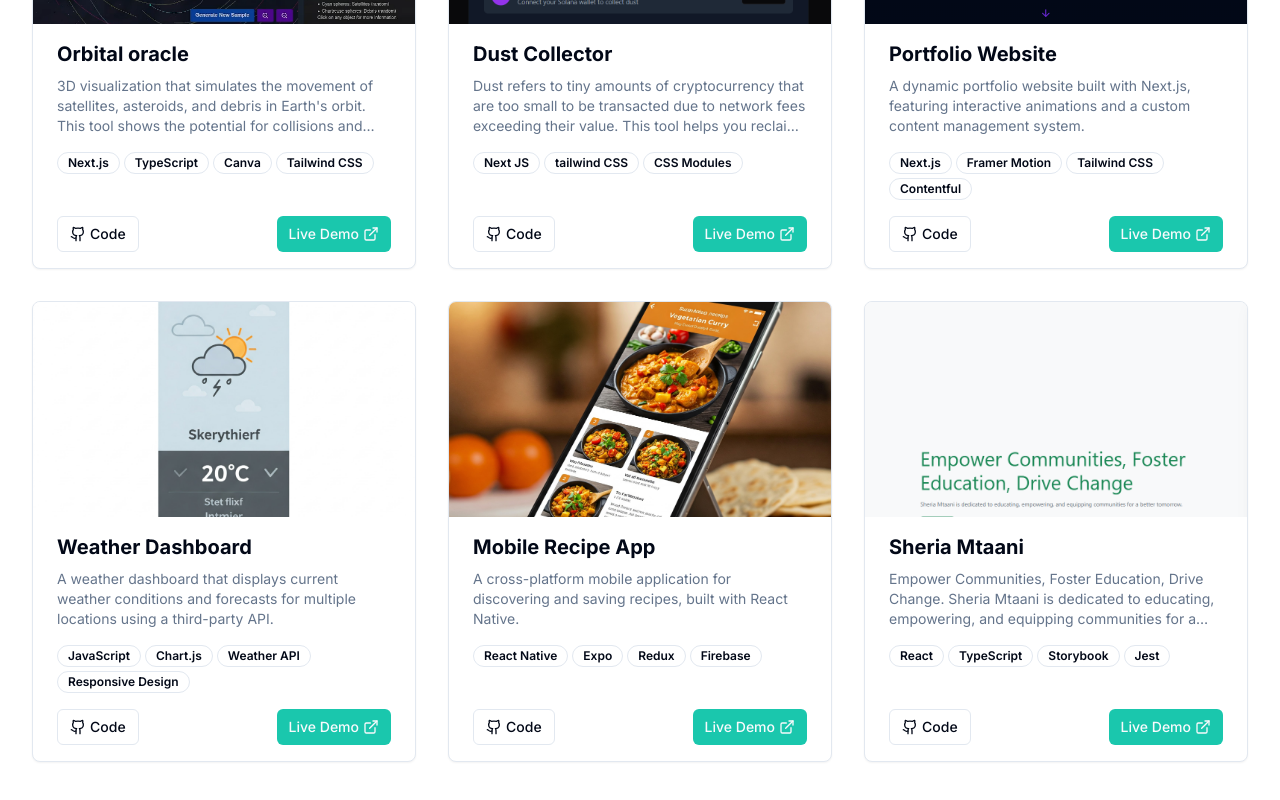
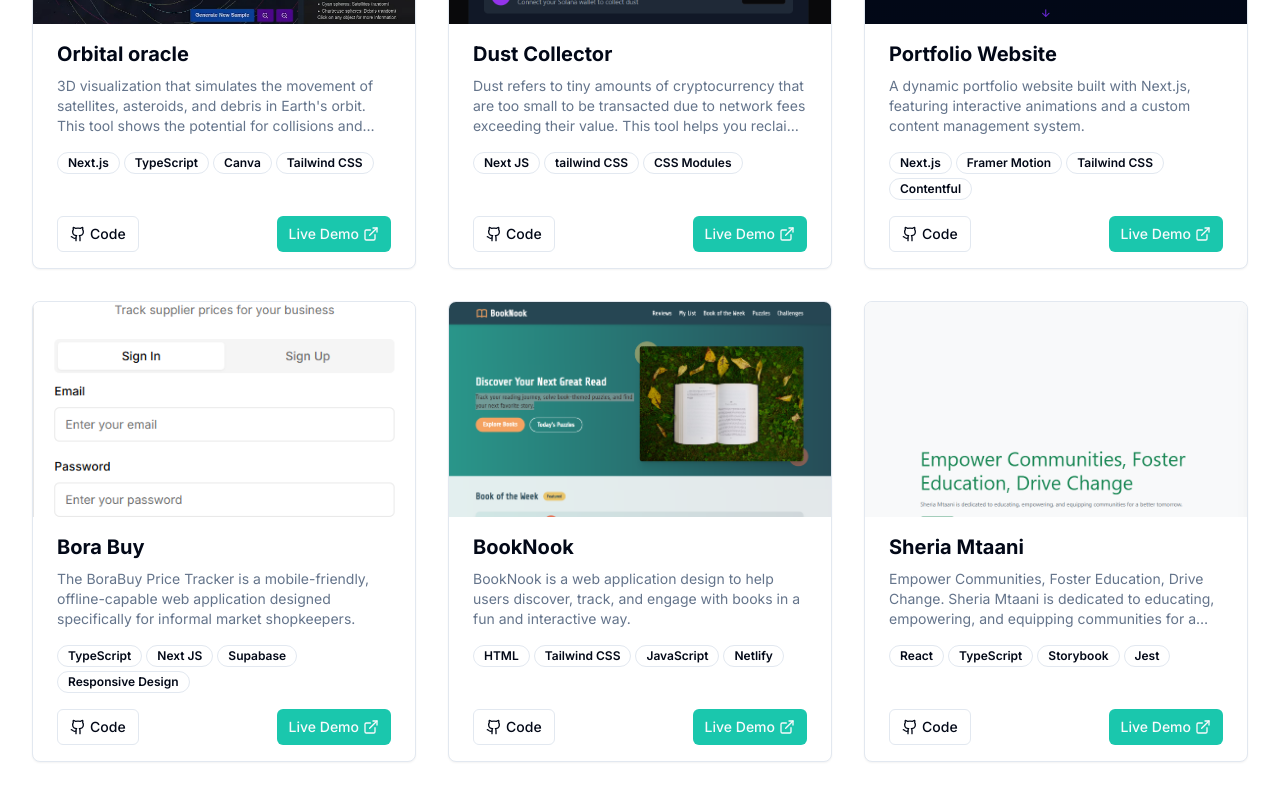
Before and after one commit to WambuiGrace/portXfolio, a Next.js app: page /projects in a window 1280 px wide. Shown: the part 440-1240 px from the top of the page. Built offline with nearby package versions, Linux system fonts and the light colour scheme.

Commit message:
feat(projects): update project entries(Bora Buy and BookNook) with new images and details

```diff
--- a/app/projects/page.tsx
+++ b/app/projects/page.tsx
@@ -39,23 +39,23 @@ const projects = [
   },
   {
     id: 4,
-    title: "Weather Dashboard",
+    title: "Bora Buy",
     description:
-      "A weather dashboard that displays current weather conditions and forecasts for multiple locations using a third-party API.",
-    image: "/weather.png?height=600&width=800",
-    tags: ["JavaScript", "Chart.js", "Weather API", "Responsive Design"],
-    demoUrl: "https://example.com/demo",
-    githubUrl: "https://github.com/WambuiGrace/JS-Projects/tree/main/weather-app",
+      "The BoraBuy Price Tracker is a mobile-friendly, offline-capable web application designed specifically for informal market shopkeepers.",
+    image: "/borabuy.png?height=600&width=800",
+    tags: ["TypeScript", "Next JS", "Supabase", "Responsive Design"],
+    demoUrl: "https://bora-buy.vercel.app/",
+    githubUrl: "https://github.com/WambuiGrace/BoraBuy",
     category: "design",
   },
   {
     id: 5,
-    title: "Mobile Recipe App",
-    description: "A cross-platform mobile application for discovering and saving recipes, built with React Native.",
-    image: "/mobile.jpg?height=600&width=800",
-    tags: ["React Native", "Expo", "Redux", "Firebase"],
-    demoUrl: "https://example.com/demo",
-    githubUrl: "https://github.com/WambuiGrace/",
+    title: "BookNook",
+    description: "BookNook is a web application design to help users discover, track, and engage with books in a fun and interactive way.",
+    image: "/booknook.png?height=600&width=800",
+    tags: ["HTML", "Tailwind CSS", "JavaScript", "Netlify"],
+    demoUrl: "https://booknook-nerd.netlify.app/",
+    githubUrl: "https://github.com/WambuiGrace/feb-2025-final-project-and-deployment-WambuiGrace",
     category: "design",
   },
   {
```
Also changed, not shown: public/booknook.png (added), public/borabuy.png (added).
